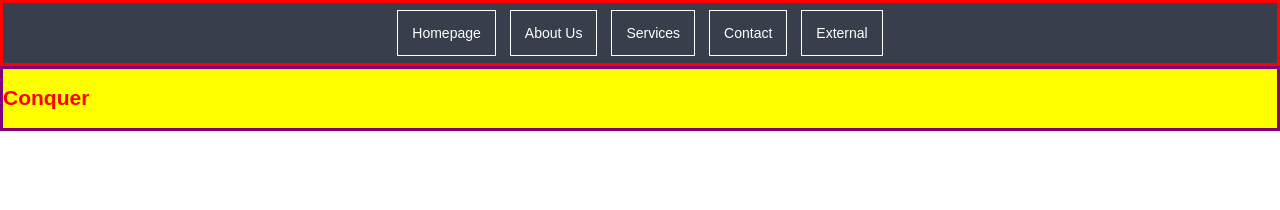
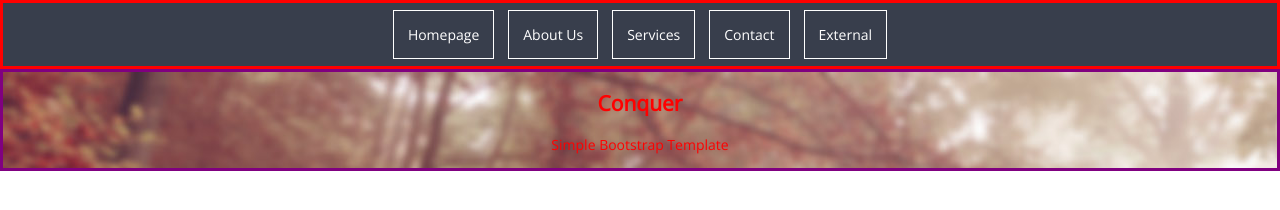
Before and after one commit to David-E-Alvarez/Conquer, a plain HTML site: page index.html in a window 1280 px wide. Drawn offline with nearby package versions, Linux system fonts and the light colour scheme.

Commit message:
added image folder for jumbotron background pic

```diff
--- a/index.html
+++ b/index.html
@@ -5,6 +5,10 @@
     <link rel="stylesheet" href="styles.css">
     <script type="text/javascript" src="myJS.js"></script>
     <title>Conquer</title>
+    <!--Google fonts-->
+    <link rel="preconnect" href="https://fonts.googleapis.com">
+    <link rel="preconnect" href="https://fonts.gstatic.com" crossorigin>
+    <link href="https://fonts.googleapis.com/css2?family=Open+Sans&display=swap" rel="stylesheet">
 </head>
 
 <body>
@@ -20,6 +24,7 @@
     <!--"jumbotron" (bootstrap?) section-->
     <section id="jumbotron">
         <h1>Conquer</h1>
+        <p>Simple Bootstrap Template</p>
     </section>
 </body>
 
--- a/styles.css
+++ b/styles.css
@@ -1,6 +1,6 @@
 html{
     font-size: 14px;
-    font-family: sans-serif;
+    font-family: 'Open Sans', sans-serif;
 }
 
 body{
@@ -37,9 +37,10 @@ body{
     border-color: purple;
     border-width: medium;
     background-color: yellow;
+    background-image: url('img/bg-1.jpg');
 }
 
-#jumbotron h1{
+#jumbotron h1, p{
     color: red;
-
+    text-align: center;
 }
```
Also changed, not shown: img/bg-1.jpg (added).
